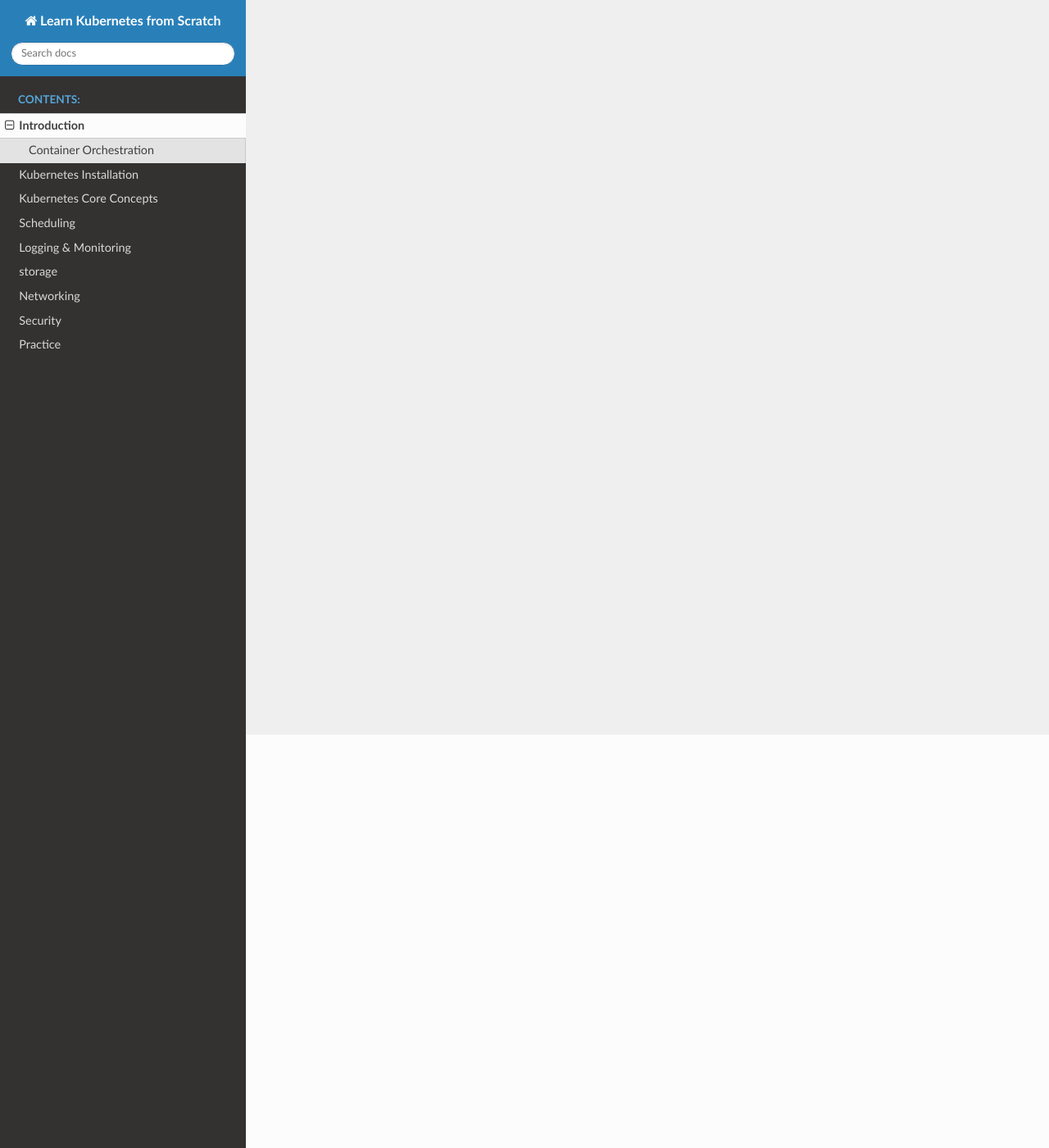
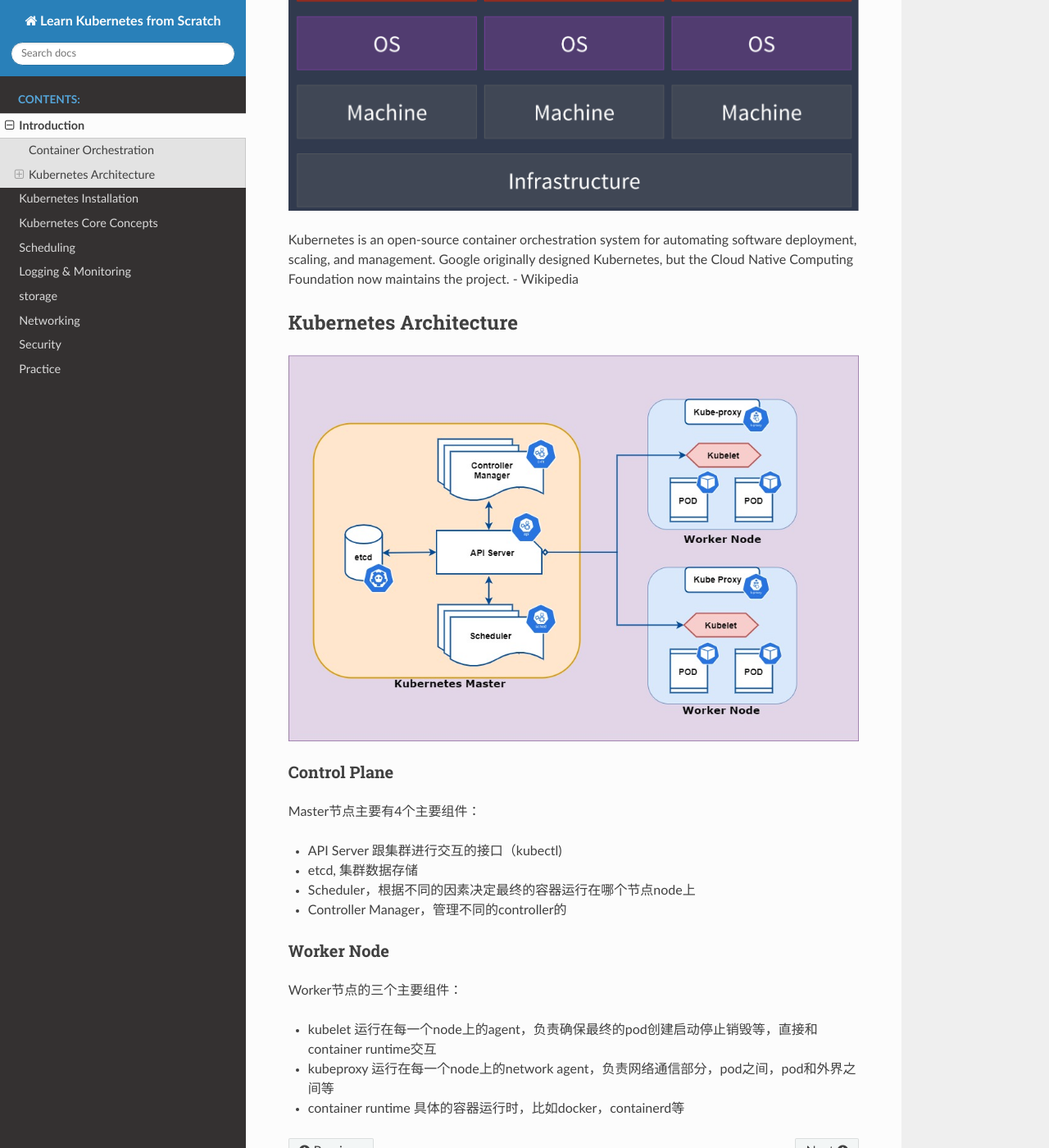
Before and after one commit to xiaopeng163/learn-k8s-from-scratch, a Sphinx documentation site: the page built from source/introduction.rst, in a window 1280 px wide and 1400 px high, scrolled down 504 px. Shown: the whole window at 82% size. Built offline with Sphinx 7.4.7 and the Read the Docs theme 2.0.0, drawn with Linux system fonts in a browser that asks for light colours.

Commit message:
update introduction

```diff
--- a/source/introduction.rst
+++ b/source/introduction.rst
@@ -6,3 +6,36 @@
 
 Container Orchestration
 --------------------------
+
+.. image:: _static/introduction/container-orchestration.PNG
+   :alt: container-orchestration
+
+Kubernetes is an open-source container orchestration system for automating software deployment, scaling, and management.
+Google originally designed Kubernetes, but the Cloud Native Computing Foundation now maintains the project. - Wikipedia
+
+
+Kubernetes Architecture
+-----------------------------
+
+.. image:: _static/introduction/kubernetes_architecture.jpg
+   :alt: kubernetes_architecture
+
+
+Control Plane
+~~~~~~~~~~~~~~~~~~~~~
+
+Master节点主要有4个主要组件：
+
+- API Server 跟集群进行交互的接口（kubectl)
+- etcd, 集群数据存储
+- Scheduler，根据不同的因素决定最终的容器运行在哪个节点node上
+- Controller Manager，管理不同的controller的
+
+Worker Node
+~~~~~~~~~~~~~~~~
+
+Worker节点的三个主要组件：
+
+- kubelet 运行在每一个node上的agent，负责确保最终的pod创建启动停止销毁等，直接和container runtime交互
+- kubeproxy 运行在每一个node上的network agent，负责网络通信部分，pod之间，pod和外界之间等
+- container runtime 具体的容器运行时，比如docker，containerd等
```
Also changed, not shown: source/_static/introduction/container-orchestration.PNG (added), source/_static/introduction/kubernetes_architecture.jpg (added).
